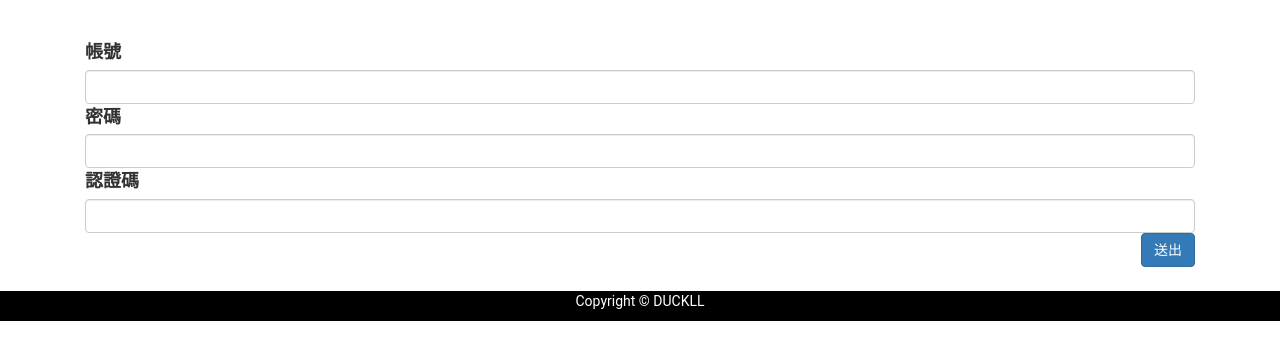
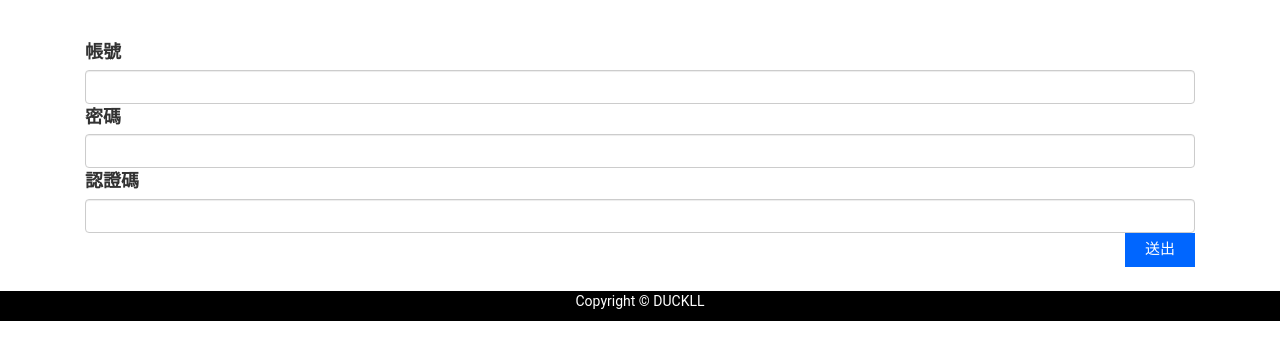
Before and after one commit to shi359/islab_exam, a PHP site: page /signup.php in a window 1280 px wide. Shown: the part 51-411 px from the top of the page. Run offline with PHP 8.4, Linux system fonts and the light colour scheme; some libraries are stand-ins or nearby versions.

Commit message:
modify sign up btn

```diff
--- a/signup.php
+++ b/signup.php
@@ -47,7 +47,7 @@ require_once('database.php');
             <input class="form-control" type="password" name="pass" required>
             <label>認證碼</label>
             <input class="form-control" name="code" required>
-            <input type="submit"  class="btn btn-primary"  id="submit" value="送出" style="float:right;">
+            <input type="submit"  class="submit"  id="submit" value="送出" style="float:right;">
         </form>
       </div>
     </div>
```
